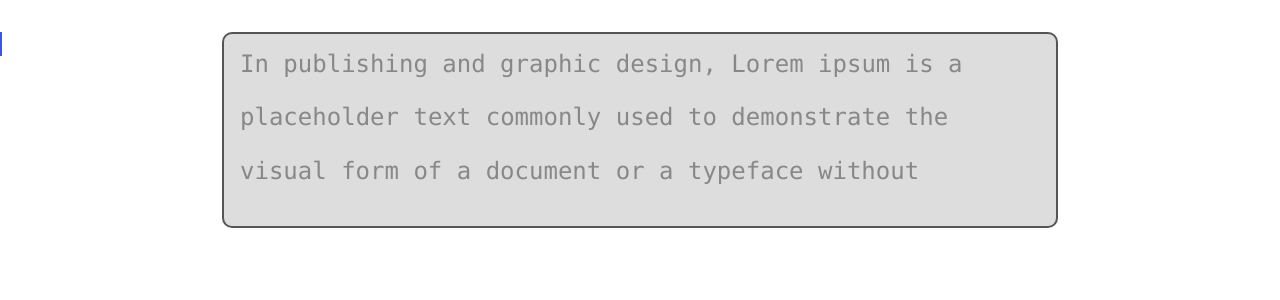
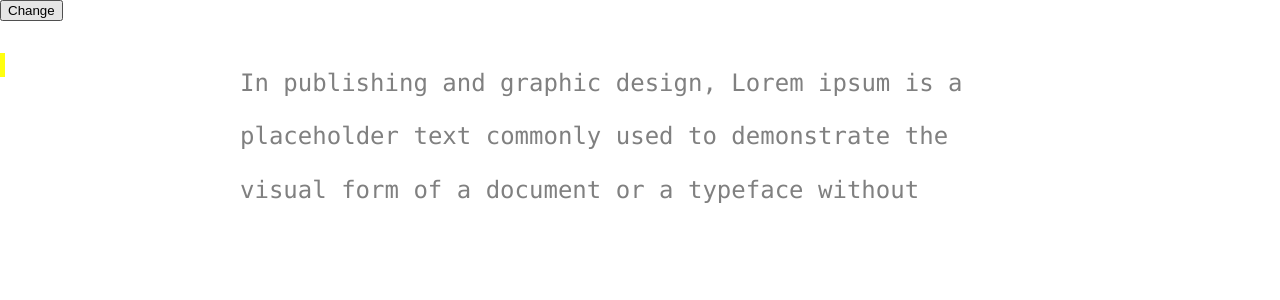
Before and after one commit to omonkulov/TypeFast, a React (Create React App) app: page / in a window 1280 px wide. Shown: the top 300 px of the page. Built offline with nearby package versions, Linux system fonts and the light colour scheme.

Commit message:
themeprovider is working!

```diff
--- a/src/App.tsx
+++ b/src/App.tsx
@@ -1,7 +1,8 @@
 import React from "react";
 import { useState } from "react";
-import { ThemeProvider } from "styled-components";
+import styled, { ThemeProvider } from "styled-components";
 import { Typer } from "./components/Typer";
+import { Settings } from "./pages/Settings";
 
 type themeObj = {
 	background: string;
@@ -12,8 +13,8 @@ type themeObj = {
 	wrong: string;
 	extra: string;
 };
-function App() {
-	const [theme, setTheme] = useState<themeObj>({
+
+const defaultTheme = {
 	background: "white",
 	foreground: "white",
 	main: "yellow",
@@ -21,13 +22,23 @@ function App() {
 	correct: "black",
 	wrong: "red",
 	extra: "dark-red",
-	});
+};
+
+const AppDiv = styled.div`
+	margin: 0px;
+	height: 100vh;
+	background-color: ${(props) => props.theme.background};
+`;
+
+function App() {
+	const [theme, setTheme] = useState<themeObj>(defaultTheme);
 
 	return (
 		<ThemeProvider theme={theme}>
-			<div className="App">
+			<AppDiv>
+				<Settings setThemes={setTheme} />
 				<Typer text="In publishing and graphic design, Lorem ipsum is a placeholder text commonly used to demonstrate the visual form of a document or a typeface without" />
-			</div>
+			</AppDiv>
 		</ThemeProvider>
 	);
 }
--- a/src/components/Typer.tsx
+++ b/src/components/Typer.tsx
@@ -1,15 +1,13 @@
 import React from "react";
-import { useState, useEffect, useRef } from "react";
-import styled from "styled-components";
+import { useState, useEffect, useRef, useContext } from "react";
+import styled, { ThemeContext } from "styled-components";
 
 const InputField = styled.p`
-	background-color: #ddd;
+	background-color: ${(props) => props.theme.background};
 	width: 50rem;
 	height: 10rem;
 	margin: 2rem auto;
 	padding: 1rem;
-	border-radius: 10px;
-	border: 2px solid #555;
 	transition: all 0.3s;
 	font-size: 1.5rem;
 	font-family: Consolas;
@@ -20,17 +18,16 @@ const InputField = styled.p`
 
 	&:focus {
 		outline: none;
-		background-color: #e1e3f7;
-		border: 2px solid #7622e3;
+		background-color: ${(props) => props.theme.foreground};
+		border: 2px solid ${(props) => props.theme.foreground};
 	}
 `;
 
 const Caret = styled.div`
-	min-width: 2px;
+	min-width: 0.3rem;
 	min-height: 1.5rem;
-	background-color: rgb(57, 85, 241);
+	background-color: ${(props) => props.theme.main};
 	position: absolute;
-	transform: tanslate(100%, -50%);
 `;
 
 interface Props {
@@ -41,7 +38,7 @@ export const Typer: React.FC<Props> = ({ text }) => {
 	//Me
 	const caretRef = useRef<HTMLDivElement>(null);
 	const lettertRef = useRef<HTMLDivElement>(null);
-
+	const themeContext = useContext(ThemeContext);
 	const [input, setInput] = useState(``);
 
 	useEffect(() => {
@@ -60,6 +57,7 @@ export const Typer: React.FC<Props> = ({ text }) => {
 		}
 	}
 
+	console.log(themeContext);
 	type Char = {
 		char: string;
 		timeTyped: number | null;
@@ -114,7 +112,7 @@ export const Typer: React.FC<Props> = ({ text }) => {
 
 	return (
 		<div>
-			<Caret ref={caretRef} />
+			<Caret ref={caretRef} className="animate-flicker" />
 			<InputField onKeyDown={handleKeyDown} tabIndex={0}>
 				{text.split(` `).map((word, i) => {
 					const diff = wordDiff(input.split(` `)[i] || ``, word);
@@ -122,10 +120,10 @@ export const Typer: React.FC<Props> = ({ text }) => {
 					return (
 						<span key={i}>
 							{diff.map((char, j) => {
-								let color = `black`;
-								if (char.untyped) color = `#888`;
-								if (char.correct === false) color = `red`;
-								if (char.extra) color = `maroon`;
+								let color = themeContext.correct;
+								if (char.untyped) color = themeContext.untyped;
+								if (char.correct === false) color = themeContext.wrong;
+								if (char.extra) color = themeContext.extra;
 
 								return (
 									<span key={`${i}-${j}`} style={{ color }} ref={char.untyped ? null : lettertRef}>
--- a/src/context/ThemeContext.tsx
+++ /dev/null
@@ -1,3 +0,0 @@
-import { createContext } from "react";
-
-export const UserTheme = createContext({});
--- a/src/pages/Settings.tsx
+++ b/src/pages/Settings.tsx
@@ -1,9 +1,35 @@
 import React from "react";
+type themeObj = {
+	background: string;
+	foreground: string;
+	main: string;
+	untyped: string;
+	correct: string;
+	wrong: string;
+	extra: string;
+};
+interface Props {
+	setThemes: React.Dispatch<React.SetStateAction<themeObj>>;
+}
 
-export const Settings: React.FC = () => {
+export const Settings: React.FC<Props> = ({ setThemes }) => {
 	return (
 		<div>
-			<h1>Settings Page</h1>
+			<button
+				onClick={() =>
+					setThemes({
+						background: "#323437",
+						foreground: "#292a2d",
+						main: "#e2b71a",
+						untyped: "#646669",
+						correct: "#d1d0c5",
+						wrong: "#ca4754",
+						extra: "#7e2a33",
+					})
+				}
+			>
+				Change
+			</button>
 		</div>
 	);
 };
--- a/src/styles/index.css
+++ b/src/styles/index.css
@@ -1,39 +1,60 @@
-body {
-	margin: 0;
-	font-family: -apple-system, BlinkMacSystemFont, "Segoe UI", "Roboto", "Oxygen", "Ubuntu", "Cantarell", "Fira Sans",
-		"Droid Sans", "Helvetica Neue", sans-serif;
-	-webkit-font-smoothing: antialiased;
-	-moz-osx-font-smoothing: grayscale;
+html body {
+	margin: 0px;
+	padding: 0px;
 }
 
-.words-container {
-	display: flex;
-	flex-wrap: wrap;
-	width: 70vw;
-}
-.word {
-	margin-right: 15px;
-}
-.letter {
-	color: gray;
-}
-.letter-margin {
-	margin-right: 1px;
-}
-.correct {
-	color: rgb(0, 0, 0);
+#root {
+	margin: 0px;
+	padding: 0px;
 }
 
-.incorrect {
-	color: rgb(255, 0, 0);
+@keyframes flickerAnimation {
+	0% {
+		opacity: 1;
+	}
+	50% {
+		opacity: 0;
+	}
+	100% {
+		opacity: 1;
+	}
 }
-
-.next {
-	color: gray;
+@-o-keyframes flickerAnimation {
+	0% {
+		opacity: 1;
+	}
+	50% {
+		opacity: 0;
+	}
+	100% {
+		opacity: 1;
+	}
 }
-.caret {
-	min-width: 2px;
-	min-height: 15px;
-	background-color: rgb(57, 85, 241);
-	position: absolute;
+@-moz-keyframes flickerAnimation {
+	0% {
+		opacity: 1;
+	}
+	50% {
+		opacity: 0;
+	}
+	100% {
+		opacity: 1;
+	}
 }
+@-webkit-keyframes flickerAnimation {
+	0% {
+		opacity: 1;
+	}
+	50% {
+		opacity: 0;
+	}
+	100% {
+		opacity: 1;
+	}
+}
+.animate-flicker {
+	-webkit-animation: flickerAnimation 0.8s infinite;
+	-moz-animation: flickerAnimation 0.8s infinite;
+	-o-animation: flickerAnimation 0.8s infinite;
+	animation: flickerAnimation 0.8s infinite;
+}
```
Lines whose indentation alone changed are shown as unchanged.
